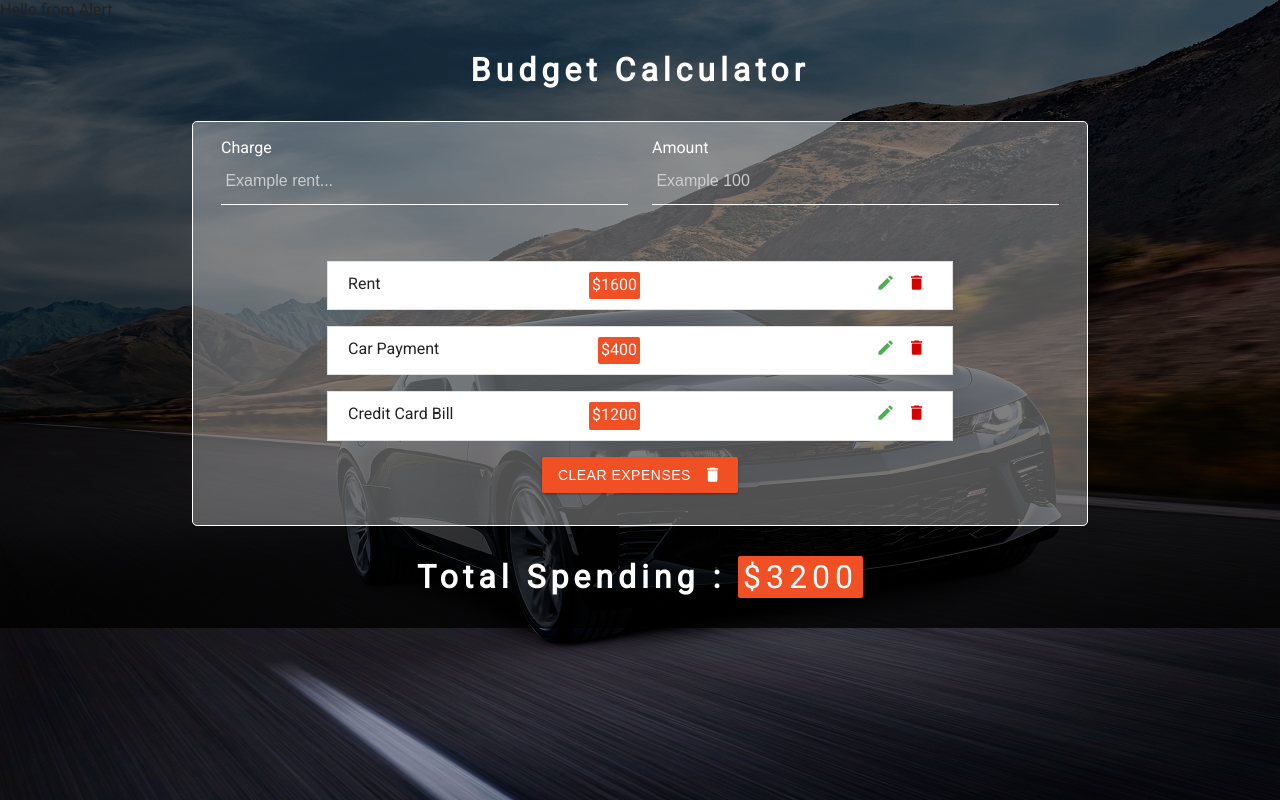
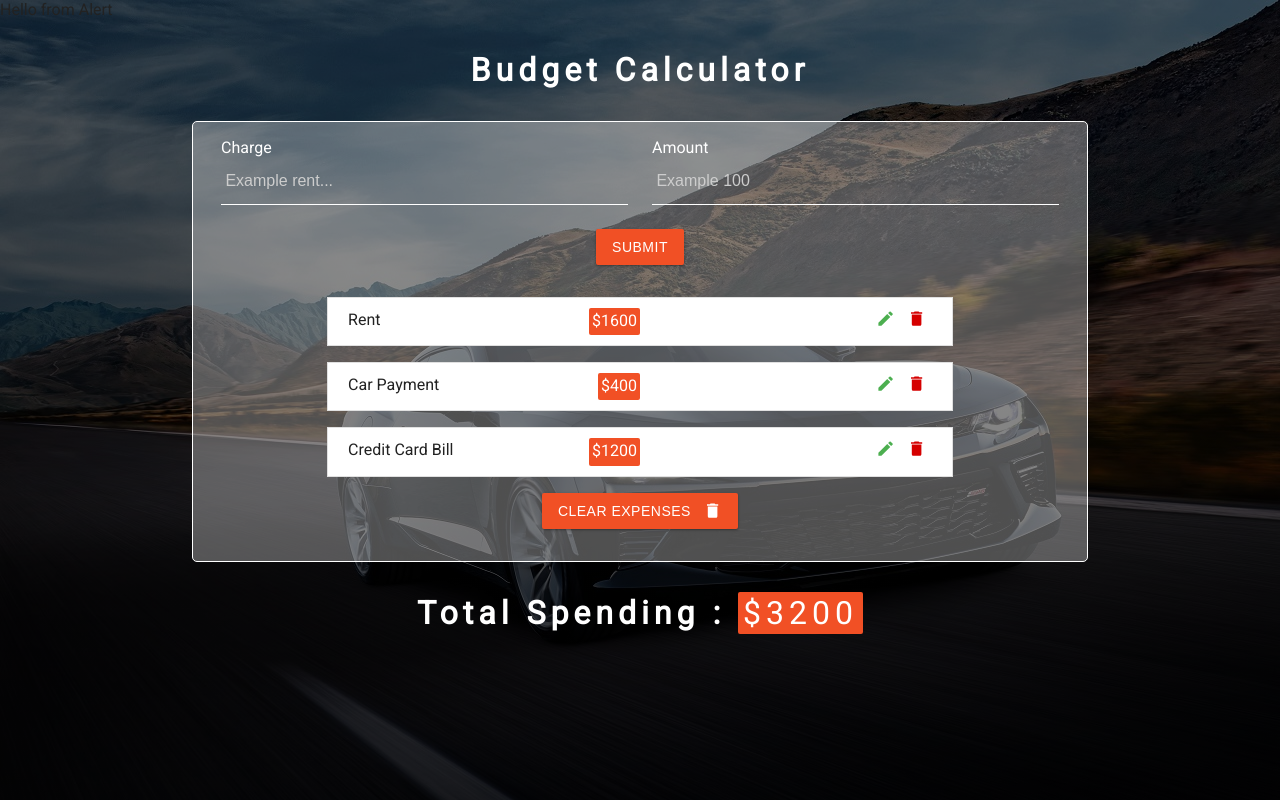
Before and after one commit to shakhzodbek1997/budget_calculator, a React (Create React App) app: page / in a window 1280 px wide. Built offline with nearby package versions, Linux system fonts and the light colour scheme.

Commit message:
handles are working

```diff
--- a/src/App.css
+++ b/src/App.css
@@ -17,7 +17,7 @@ body {
     background-size: cover;
     color: var(--mainBlack);
     font-family: "Roboto", sans-serif;
-    height: 100%;
+    height: 100vh;
 }
 h1 {
     text-align: center;
--- a/src/App.js
+++ b/src/App.js
@@ -11,13 +11,40 @@ const initialExpenses = [
     {id: uuid(), charge: "credit card bill", amount: 1200}
 ];
 function App() {
+    // ********************STATE VALUES *************************
+    //ALL expenses, add expenses
     const [expenses, setExpenses] = useState(initialExpenses);
+
+    //single expense
+    const [charge, setCharge] = useState('');
+
+    //single amount
+    const [amount, setAmount] = useState('');
+
+    // ******************** FUNCTIONALITY *************************
+
+    const handleCharge = e => {
+        console.log(`charge : ${e.target.value}`);
+
+        setCharge(e.target.value)
+    };
+    const handleAmount = e => {
+        console.log(`amount : ${e.target.value}`);
+
+        setAmount (e.target.value)
+    };
+    const handleSubmit = e => {
+      e.preventDefault();
+    };
     return (
         <>
             <Alert/>
             <h1>budget calculator </h1>
             <main className="App">
-                <ExpenseForm/>
+                <ExpenseForm charge={charge} amount={amount}
+                             handleCharge={handleCharge}
+                             handleAmount={handleAmount}
+                             handleSubmit={handleSubmit}/>
                 <ExpenseList expenses={expenses}/>
             </main>
             <h1>
--- a/src/components/ExpenseForm.js
+++ b/src/components/ExpenseForm.js
@@ -1,29 +1,42 @@
 import React from 'react';
 import {MdSend} from 'react-icons/md';
 
-const ExpenseForm = () => {
-    return <form>
+const ExpenseForm = ({
+                         charge,
+                         amount,
+                         handleCharge,
+                         handleAmount,
+                         handleSubmit
+                     }) => {
+    return(
+    <form onSubmit={handleSubmit}>
         <div className="form-center">
+
             <div className="form-group">
-                <label htmlFor="charge"> charge</label>
+                <label htmlFor="charge">charge</label>
                 <input type="text"
                        className="form-control"
                        id="charge"
                        name="charge"
                        placeholder=" Example rent..."
+                       value={charge}
+                       onChange={handleCharge}
                 />
             </div>
             <div className="form-group">
-                <label htmlFor="amount"> amount</label>
-                <input type="text"
+                <label htmlFor="amount">amount</label>
+                <input type="number"
                        className="form-control"
                        id="amount"
                        name="amount"
                        placeholder=" Example 100"
+                       value={amount}
+                       onChange={handleAmount}
                 />
             </div>
         </div>
-    </form>;
+        <button type="submit" className="btn">submit</button>
+    </form>);
 };
 
 export default ExpenseForm;
```
